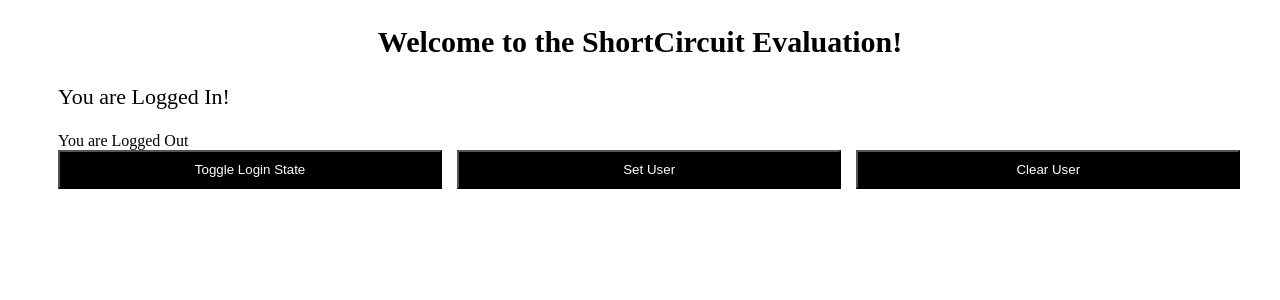
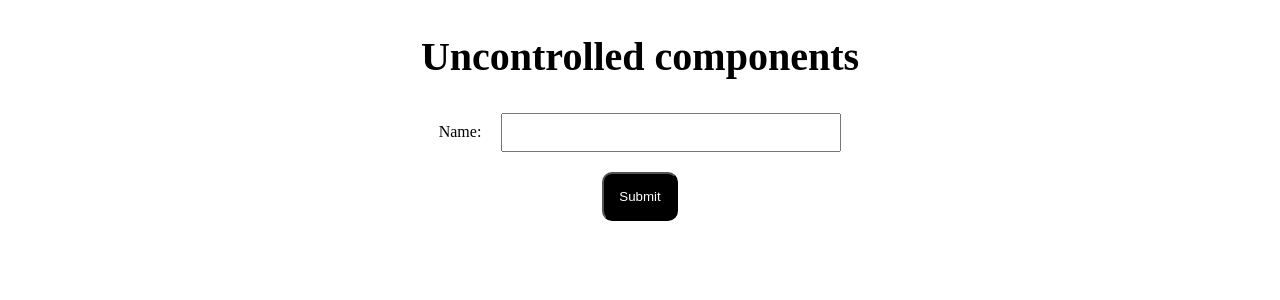
Before and after one commit to Hrithiksaini2000/React-Course-S, a React (Vite) app: page / in a window 1280 px wide. Shown: the top 300 px of the page. Built offline with nearby package versions, Linux system fonts and the light colour scheme.

Commit message:
New FIles is created

```diff
--- /dev/null
+++ b/src/components/Challenges/Challenge_state_2.jsx
@@ -0,0 +1,43 @@
+import { useState } from "react"
+import "./chall.css"
+
+export const New_count = () => {
+    const [count, setCount] = useState(0)
+    const [step, setStep] = useState(1)
+
+    const handleincrement = ()=>{
+        if(step>100){
+            setCount(0)
+        }else{
+            setCount(count + step)
+        }
+    }
+
+    const handledecrement =()=>{
+            setCount(count - step)
+    }
+    const resetvalue=()=>{
+        setCount(0)
+    }
+    return (
+        <>
+            <div className="main_center">
+                <h1>useState Challenge</h1>
+
+                <div className="count-left">
+                    <h2>Count: {count}</h2>
+                    <div>
+                        <label>Step: </label>
+                        <input type="number" value={step} max="100" onChange={(e)=> setStep(Number(e.target.value))}/>
+                    </div>
+                </div>
+
+                <div className="buttons_grid">
+                    <button className="button_style" onClick={handleincrement} disabled={count >=100}>Increment</button>
+                    <button className="button_style" onClick={handledecrement} disabled={count <= 0}>Decrement</button>
+                    <button className="button_style" onClick={resetvalue}>Reset</button>
+                </div>
+            </div>
+        </>
+    )
+}
--- /dev/null
+++ b/src/components/Controlled_components/Controlled.jsx
@@ -0,0 +1,50 @@
+import { useState } from "react"
+import "./control.css"
+
+export const Controlledform=()=>{
+
+    // Controlled Components
+    const [name, setname] = useState("")
+
+    const handlechange =(event)=>{
+        setname(event.target.value)
+    }
+
+
+    const handlesubmit=(event)=>{
+       event.preventDefault()
+
+    // UNcontrolled Components
+    //    const value = document.querySelector("#input-value").value
+    //    console.log(value)
+    console.log(name)
+    }
+    return(
+
+        // UNcontrolled Components
+        // <>
+        // <section className="text_center">
+        // <h1 className="uncontrol_heading">Uncontrolled components</h1>
+        //  <form onSubmit={handlesubmit}>
+        //  <label>Name:</label>
+        //  <input id="input-value" type="text" className="input_value"/>
+        //  <br />
+        //  <button type="submit">Submit</button>
+        //     </form>
+        // </section>
+        // </>
+
+        // Controlled Components
+            <>
+        <section className="text_center">
+        <h1 className="uncontrol_heading">Uncontrolled components</h1>
+         <form onSubmit={handlesubmit}>
+         <label>Name:</label>
+         <input id="input-value" type="text" className="input_value" value={name} onChange={handlechange}/>
+         <br />
+         <button type="submit">Submit</button>
+            </form>
+        </section>
+        </>
+    )
+}
--- /dev/null
+++ b/src/components/Controlled_components/control.css
@@ -0,0 +1,18 @@
+.text_center{
+    text-align: center;
+}
+.uncontrol_heading{
+    font-size: 40px;
+}
+.input_value{
+        padding: 10px;
+    width: 25%;
+    margin-left: 20px;
+    margin-bottom: 20px;
+}
+button{
+        background: black;
+    color: white;
+    padding: 15px;
+    border-radius: 10px
+}
--- a/src/main.jsx
+++ b/src/main.jsx
@@ -3,7 +3,9 @@ import { createRoot } from 'react-dom/client'
 // import { Siblingcomponent, State } from './components/Hooks/State'
 // import { Derivedstate, Maploop } from './components/Challenges/State_Challenge'
 // import { LiftingState } from './components/LiftingStateUp/LiftingState'
-import { Short_circuit } from './components/Short_circuit_evaution/Short_circuit'
+// import { Short_circuit } from './components/Short_circuit_evaution/Short_circuit'
+// import { New_count } from './components/Challenges/Challenge_state_2'
+import { Controlledform } from './components/Controlled_components/Controlled'
 // import './index.css'
 // import App from './App.jsx'
 // import Jsx from './components/Jsx/Jsx.jsx'
@@ -45,6 +47,8 @@ createRoot(document.getElementById('root')).render(
     {/* <Maploop/> */}
     {/* <Derivedstate/> */}
     {/* <LiftingState/> */}
-    <Short_circuit/>
+    {/* <Short_circuit/> */}
+    {/* <New_count/> */}
+    <Controlledform/>
   </StrictMode>,
 )
```
Also changed, not shown: src/components/Challenges/chall.css (+27 -0 lines).
